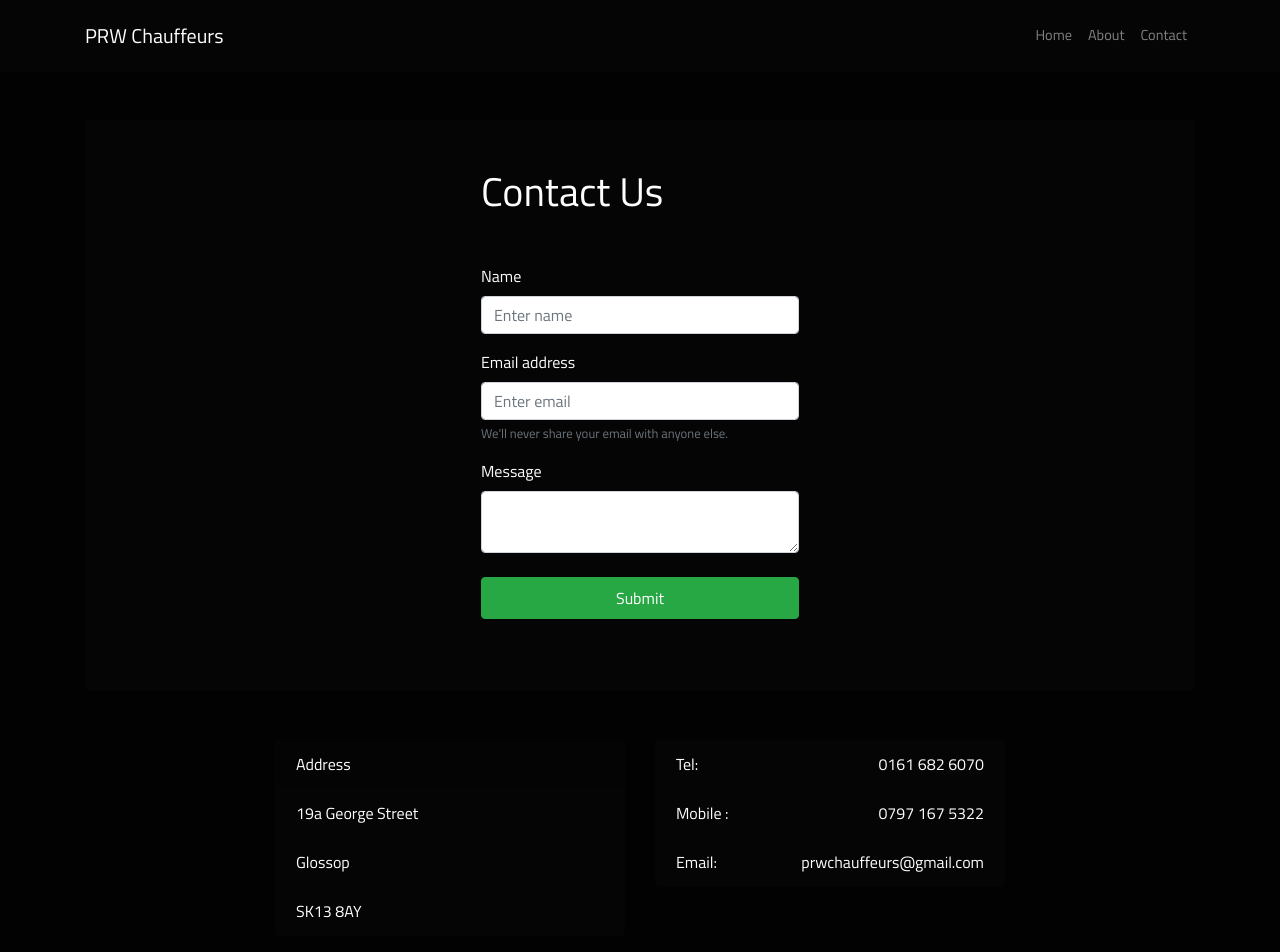
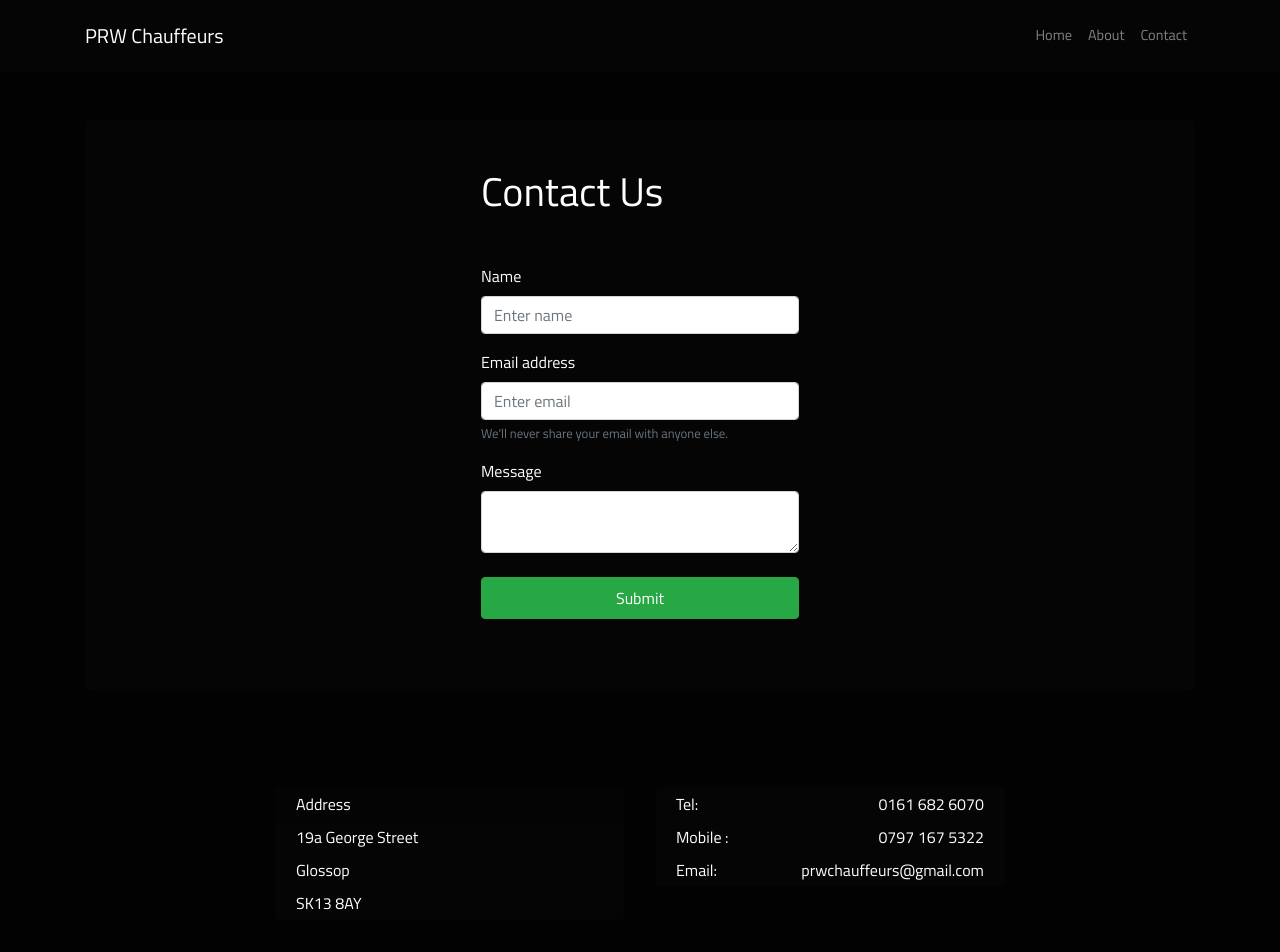
Before and after one commit to Um9i/prwchauffeurs, a React (Create React App) app: page /prwchauffeurs/contact/ in a window 1280 px wide. Shown: the top 952 px of the page. Built offline with nearby package versions, Linux system fonts and the light colour scheme; no server answers.

Commit message:
update contact behavior

```diff
--- /dev/null
+++ b/src/components/ContactDetail.scss
@@ -0,0 +1,3 @@
+.contact-detail {
+    line-height: 0.5;
+}
--- a/src/components/ContactDetail.tsx
+++ b/src/components/ContactDetail.tsx
@@ -3,11 +3,12 @@ import Card from "react-bootstrap/Card";
 import Row from "react-bootstrap/Row";
 import Col from "react-bootstrap/Col";
 import ListGroup from "react-bootstrap/ListGroup";
+import "./ContactDetail.scss";
 
 class ContactDetail extends React.Component {
   render() {
     return (
-      <Row>
+      <Row className="contact-detail">
         <Col lg={{ span: 4, offset: 2 }}>
           <Card className="bg-dark">
             <Card.Header>Address</Card.Header>
--- a/src/pages/Contact.tsx
+++ b/src/pages/Contact.tsx
@@ -18,7 +18,9 @@ class Contact extends React.Component {
             </Col>
           </Row>
         </Jumbotron>
-        <ContactDetail />
+        <div className="my-5 py-5">
+          <ContactDetail />
+        </div>
       </Container>
     );
   }
--- a/src/pages/Home.tsx
+++ b/src/pages/Home.tsx
@@ -2,6 +2,7 @@ import React from "react";
 import Container from "react-bootstrap/Container";
 import Heading from "../components/Heading";
 import Cards from "../components/Cards";
+import ContactDetail from "../components/ContactDetail";
 
 class Home extends React.Component {
   render() {
@@ -9,6 +10,9 @@ class Home extends React.Component {
       <Container>
         <Heading />
         <Cards />
+        <div className="my-5 py-5">
+          <ContactDetail />
+        </div>
       </Container>
     );
   }
```
